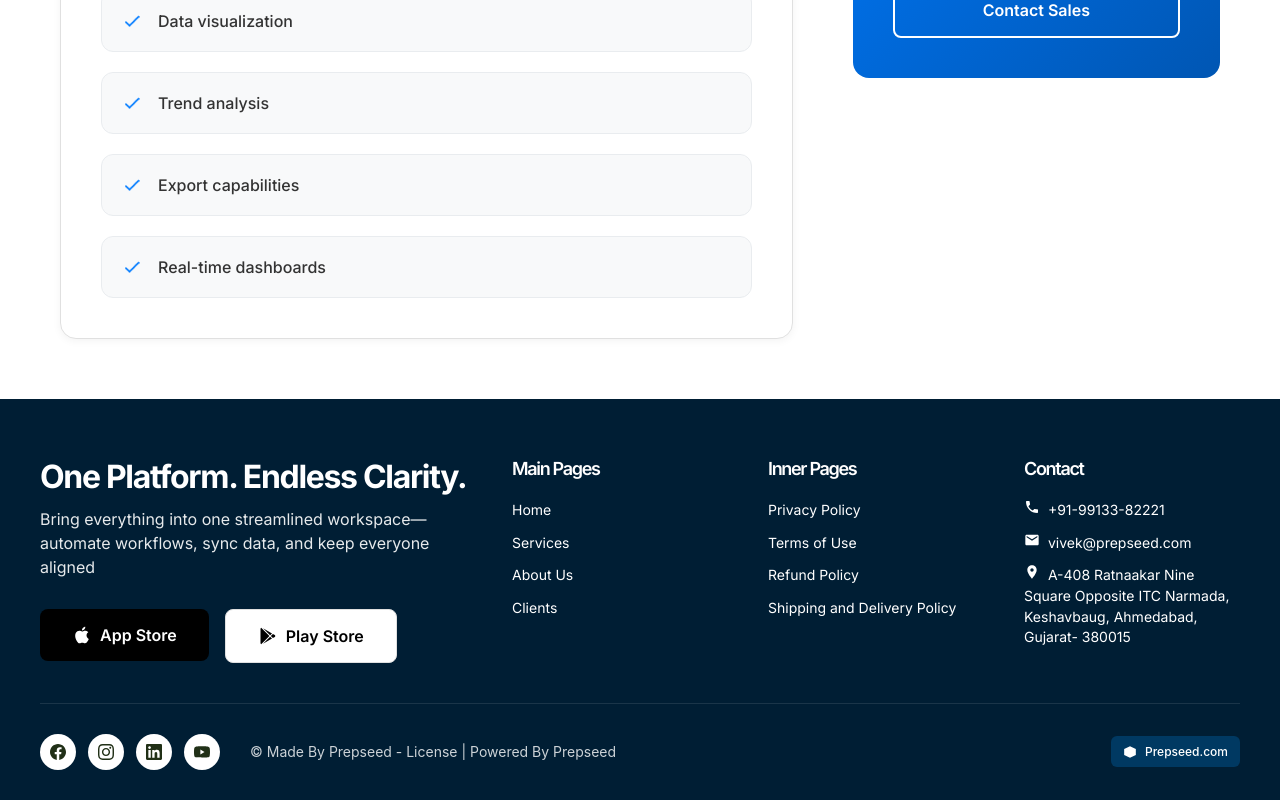
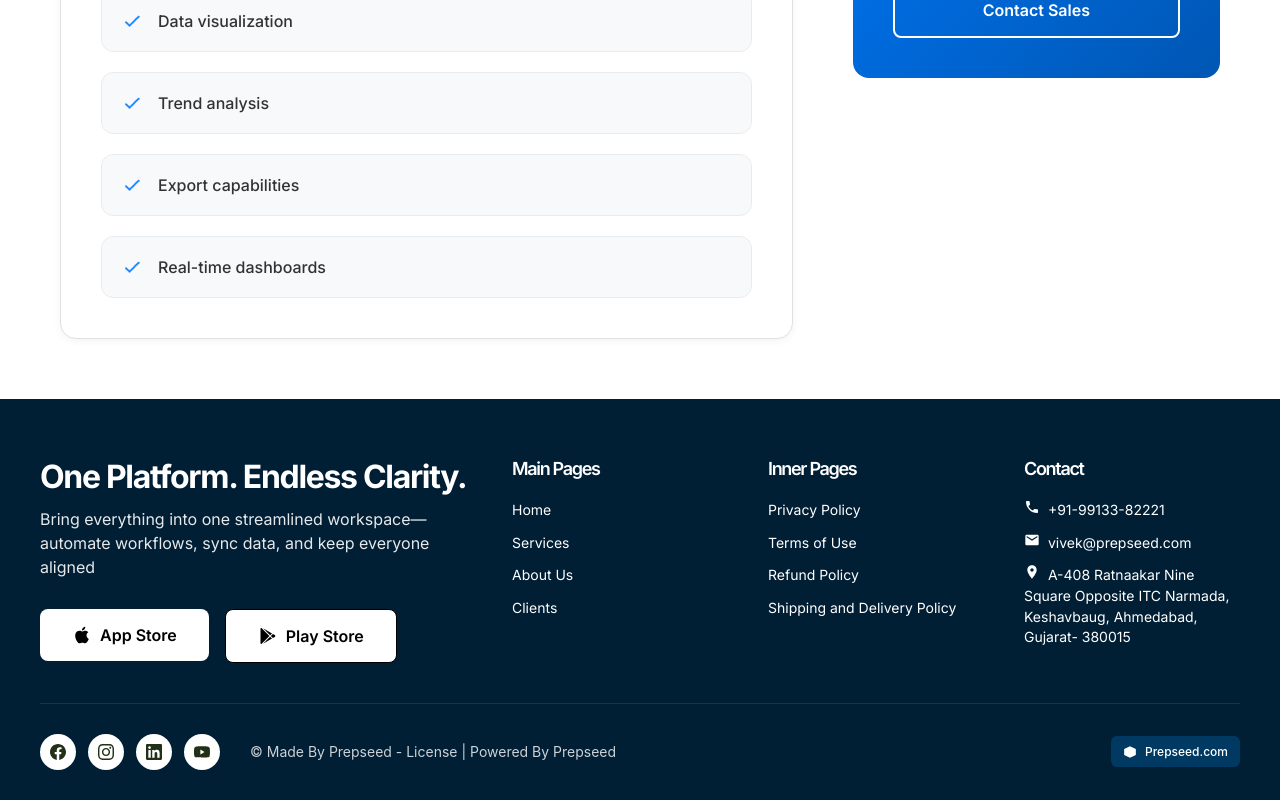
Before and after one commit to webtesting22/prepseed, a React (Vite) app: page /module/Analytics-Reporting in a window 1280 px wide. Shown: the part 803-1603 px from the top of the page. Built offline with nearby package versions, Linux system fonts and the light colour scheme.

Commit message:
Updated Change

```diff
--- a/src/Components/ NavigationBar/NavigationBar.css
+++ b/src/Components/ NavigationBar/NavigationBar.css
@@ -78,19 +78,19 @@
 }
 
 .primary-btn {
-    background: #000;
-    color: white;
+    background: white;
+    color: black;
 }
 
 .primary-btn:hover {
-    background: #333;
+    background: white;
     transform: translateY(-1px);
 }
 
 .secondary-btn {
     background: white;
     color: #000;
-    border: 1px solid #e0e0e0;
+    /* border: 1px solid #e0e0e0; */
 }
 
 .secondary-btn:hover {
```
